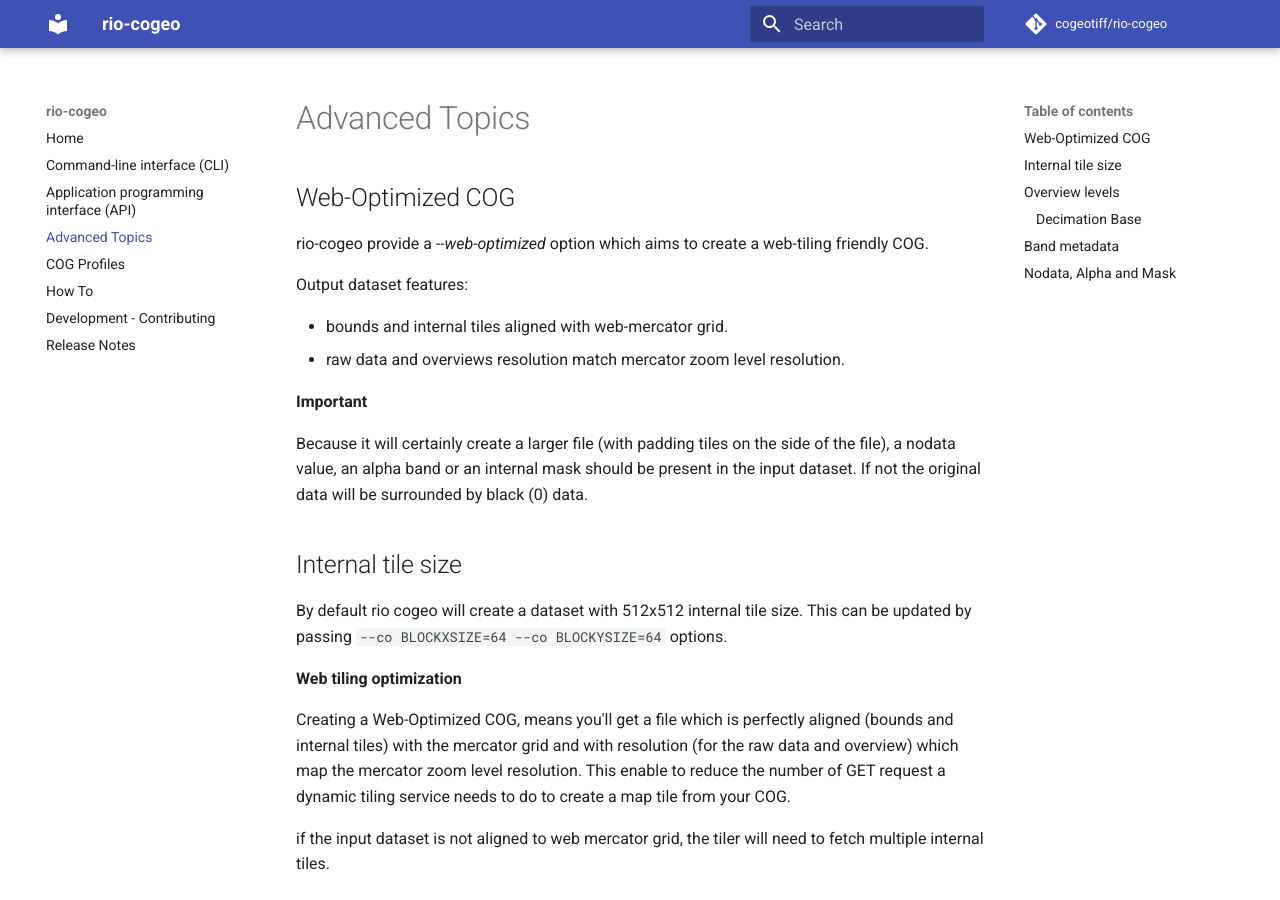
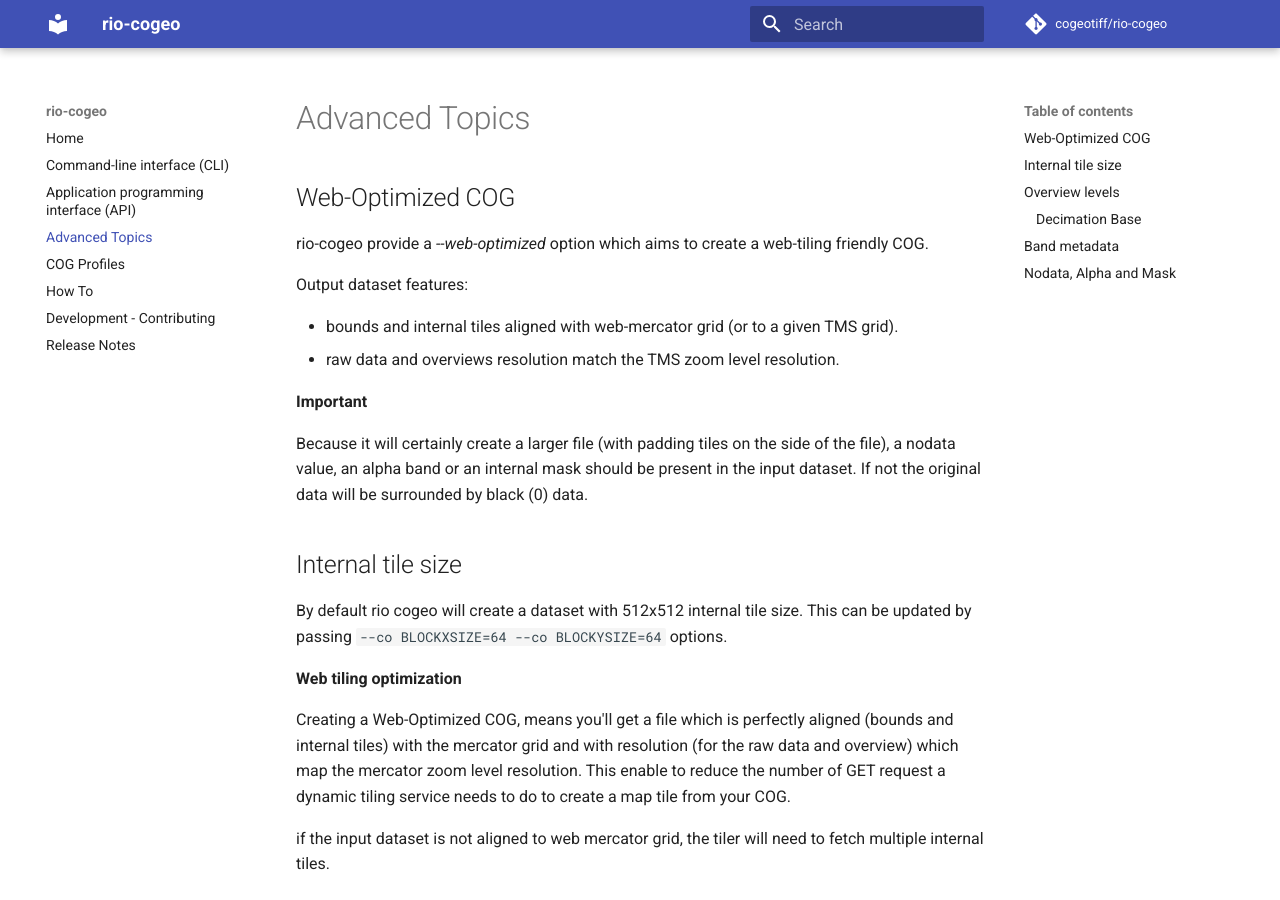
Before and after one commit to cogeotiff/rio-cogeo, an MkDocs documentation site: the page built from docs/docs/Advanced.md, in a window 1280 px wide and 900 px high. Built offline with MkDocs 1.6.1 and Material for MkDocs 9.7.7, drawn with Linux system fonts in a browser that asks for light colours; comment, search, counter and statistics services are not loaded.

Commit message:
update docs

```diff
--- a/docs/docs/Advanced.md
+++ b/docs/docs/Advanced.md
@@ -6,8 +6,8 @@ rio-cogeo provide a *--web-optimized* option which aims to create a web-tiling f
 
 Output dataset features:
 
-- bounds and internal tiles aligned with web-mercator grid.
-- raw data and overviews resolution match mercator zoom level resolution.
+- bounds and internal tiles aligned with web-mercator grid (or to a given TMS grid).
+- raw data and overviews resolution match the TMS zoom level resolution.
 
 **Important**
 
```
Also changed, not shown: 1 other file.
